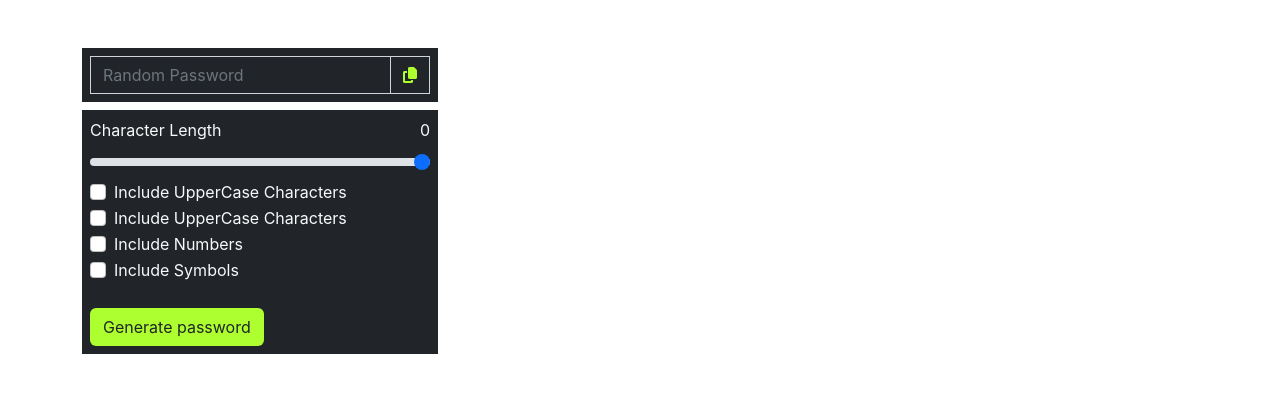
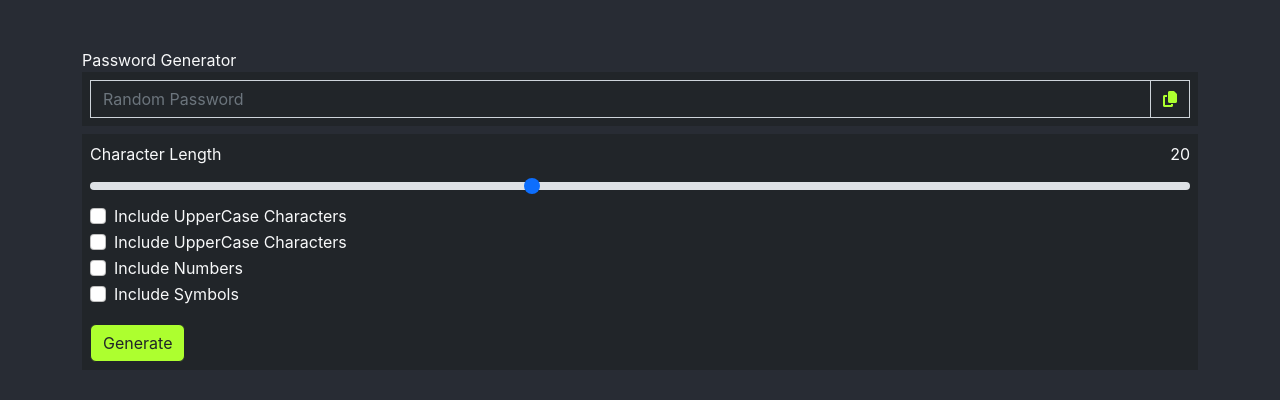
Before and after one commit to rushit163/IEEEtask, a React (Create React App) app in the folder my-app/: page / in a window 1280 px wide. Shown: the top 400 px of the page. Built offline with nearby package versions, Linux system fonts and the light colour scheme.

Commit message:
Final UI

```diff
--- a/my-app/src/App.css
+++ b/my-app/src/App.css
@@ -33,6 +33,9 @@
 .fa {
   color:greenyellow;
 }
+body{
+  background-color: #282c34;
+}
 #button{
   background-color: greenyellow;
 }
--- a/my-app/src/components/PasswordGenerator.jsx
+++ b/my-app/src/components/PasswordGenerator.jsx
@@ -1,43 +1,70 @@
-import React, { Component } from 'react'
+import React, { Component, useState } from 'react'
 
 let PasswordGenerator =()=> {
+    let [state,setState] = useState({
+        generatedPassword: '',
+        passwordlength : 20,
+        symbol : false,
+        numbers : false,
+        lower : false,
+        upper : false
+    });
+
+    let updateInput = (event) => {
+        setState({
+            ...state,
+            [event.target.name] : event.target.value
+        })
+    };
+
+    let updateCheckBox = (event) => {
+        setState({
+            ...state,
+            [event.target.name] : event.target.checked
+        })
+    };
+
     return (
         <div className="container mt-5">
+            {/* <pre>{JSON.stringify(state)}</pre> */}
+            <div className='text-light'>Password Generator</div>
             <div className='row'>
-                <div className="col-md-4">
+                <form>
+                <div className="col">
                     <div className="bg-dark p-2">
                     <div className="input-group">
-                        <input type="text" className="form-control bg-dark password" placeholder="Random Password" aria-label="Recipient's username" aria-describedby="button-addon2"/>
-                        <button className='input-group-text password bg-dark'><i class="fa fa-copy"></i></button>
+                        <input value={state.generatedPassword} onChange = {updateInput} type="text" className="form-control bg-dark password text-light" placeholder="Random Password" name='generatedPassword'/>
+                        <button className='input-group-text password bg-dark' ><i class="fa fa-copy"></i></button>
                     </div>
                     </div>
                     <div className="bg-dark mt-2 p-2">
                         <div className="d-flex justify-content-between">
                         <label for="customRange3" class="form-label text-light">Character Length</label>
-                        <span className='text-light'>0</span>
+                        <span className='text-light'>{state.passwordlength}</span>
                         </div>
-                        <input type="range" class="form-range" min="0" max="50" step="0.5" id="customRange3"></input>
+                        <input  value={state.passwordlength} onChange = {updateInput} name='passwordlength' type="range" class="form-range" min="0" max="50" step="1" id="customRange3"></input>
                     <div class="form-check">
-                        <input class="form-check-input" type="checkbox" value=""/>
+                        <input onChange={updateCheckBox} name='upper' class="form-check-input" type="checkbox" value=""/>
                         <label class="form-check-label text-light" for="flexCheckDefault">Include UpperCase Characters</label>
                     </div>
                     <div class="form-check">
-                        <input class="form-check-input" type="checkbox" value=""/>
+                        <input onChange={updateCheckBox} name='lower' class="form-check-input" type="checkbox" value=""/>
                         <label class="form-check-label text-light" for="flexCheckDefault">Include UpperCase Characters</label>
                     </div>
                     <div class="form-check">
-                        <input class="form-check-input" type="checkbox" value=""/>
+                        <input  onChange={updateCheckBox} name='numbers' class="form-check-input" type="checkbox" value=""/>
                         <label class="form-check-label text-light" for="flexCheckDefault">Include Numbers</label>
                     </div>
                     <div class="form-check">
-                        <input class="form-check-input" type="checkbox" value="" id="flexCheckDefault"/>
+                        <input onChange={updateCheckBox} name='symbol' class="form-check-input" type="checkbox" value="" id="flexCheckDefault"/>
                         <label class="form-check-label text-light" for="flexCheckDefault">Include Symbols</label>
                     </div>
                     </div>
                     <div className="bg-dark p-2">
-                    <button className='btn btn-outline mt-2' id='button' type='submit'>Generate password</button>
+                    <input type='submit' value="Generate" className="btn btn-outline-dark" id='button'/>
                     </div>
                 </div>
+                </form>
             </div>
         </div>
     )
```
